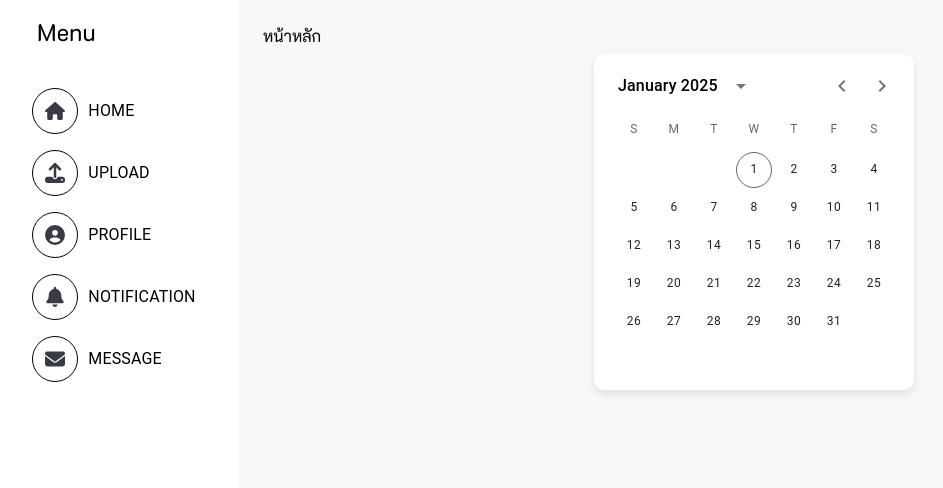
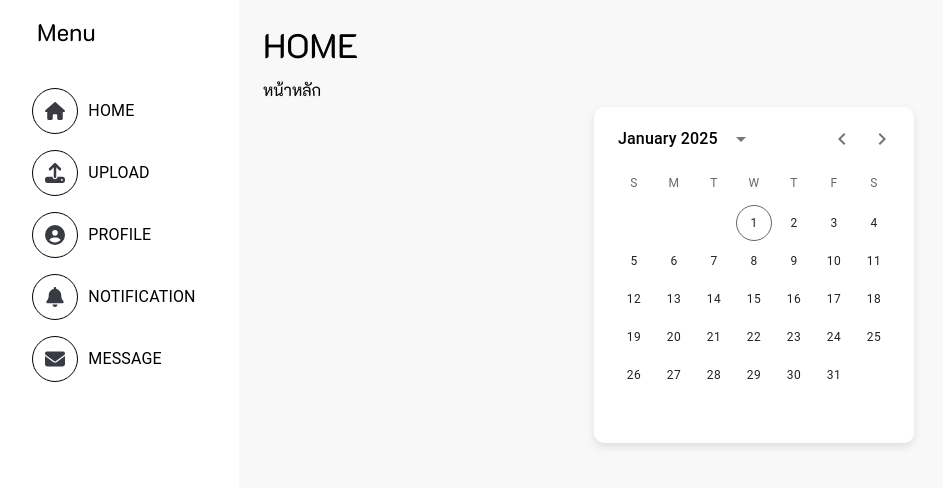
Before and after one commit to Boom-Tris/Boom-Tris-hospital, a React (Create React App) app in the folder Frontend/: page /HOME in a window 1280 px wide. Shown: the top 488 px of the page, without its empty margins (11-954 px from the left). Built offline with nearby package versions, Linux system fonts and the light colour scheme.

Commit message:
Update Home.js

```diff
--- a/Frontend/src/pages/Home.js
+++ b/Frontend/src/pages/Home.js
@@ -7,6 +7,9 @@ import { DateCalendar } from '@mui/x-date-pickers/DateCalendar';
 const Home = ({ selectedDate, setSelectedDate }) => {
   return (
     <div>
+         <Typography variant="h4" gutterBottom>
+        HOME
+      </Typography>
       <Typography variant="body1" gutterBottom>
         หน้าหลัก
       </Typography>
```
